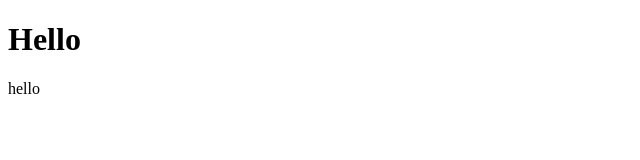
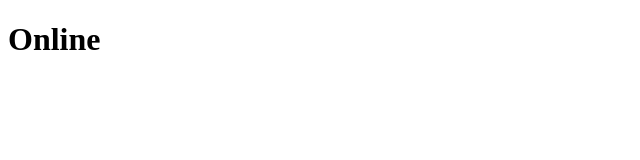
Before and after one commit to eunkeeee/real-react-hooks-practice, a React (Create React App) app: page / in a window 1280 px wide. Shown: the top 160 px of the page, without its empty margins (0-640 px from the left). Built offline with nearby package versions, Linux system fonts and the light colour scheme.

Commit message:
2.5 useNetwork
cleanup function이 왜 작동하지 않는거지?

```diff
--- a/src/App.js
+++ b/src/App.js
@@ -1,29 +1,34 @@
 import React, { useEffect, useState, useRef } from "react";
 import ReactDOM from "react-dom";
 
-const useFadeIn = (duration = 1, delay = 0) => {
-  const element = useRef();
+const useNetwork = (onChange) => {
+  // navigator.onLine : 현재 연결된 네트워크가 있으면 true
+  const [status, setStatus] = useState(navigator.onLine);
+  const handleChange = () => {
+    if (typeof onChange === "function") {
+      onChange(navigator.onLine);
+    }
+    setStatus(navigator.onLine);
+  };
   useEffect(() => {
-    if (element.current) {
-      const { current } = element;
-      current.style.transition = `opacity ${duration}s ease-in-out ${delay}s`;
-
-      current.style.opacity = 1;
-    }
+    window.addEventListener("online", handleChange);
+    window.addEventListener("offline", handleChange);
+    // () => {
+    //   window.removeEventListener("online", handleChange);
+    //   window.removeEventListener("offline", handleChange);
+    // };
   }, []);
-  if (typeof duration !== "number" || typeof delay !== "number") {
-    return;
-  }
-  return { ref: element, style: { opacity: 0 } };
+  return status;
 };
 
 const App = () => {
-  const fadeInH1 = useFadeIn(2, 0);
-  const fadeInP = useFadeIn(5, 1);
+  const handleNetworkChange = (online) => {
+    console.log(online ? "We just went online" : "We are offline");
+  };
+  const onLine = useNetwork(handleNetworkChange);
   return (
     <div className="App">
-      <h1 {...fadeInH1}>Hello</h1>
-      <p {...fadeInP}>hello</p>
+      <h1>{onLine ? "Online" : "Offline"}</h1>
     </div>
   );
 };
```
